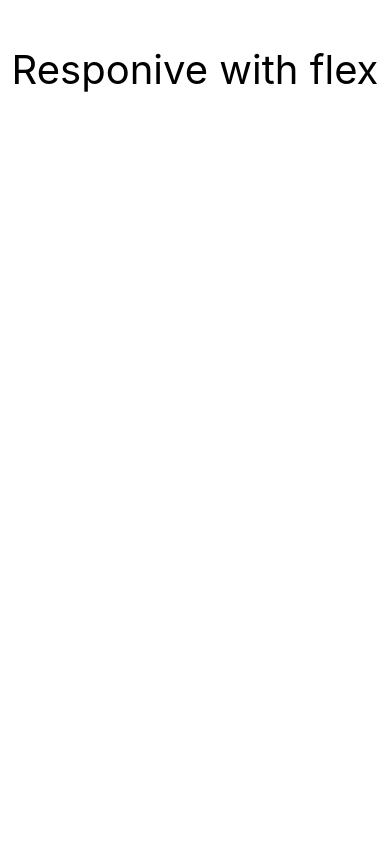
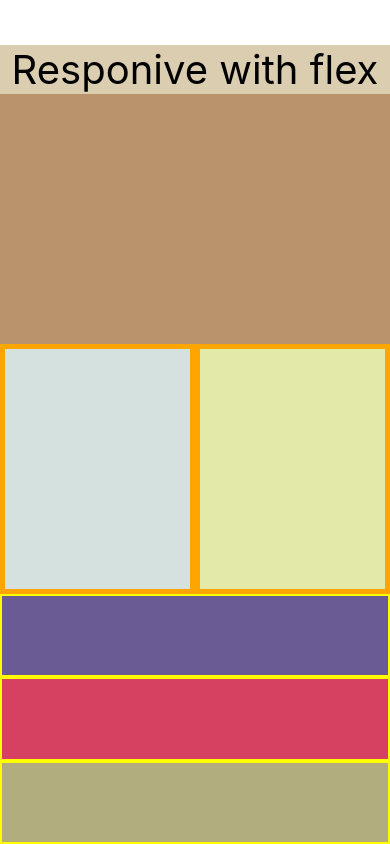
Before and after one commit to Nitishrestha/ExpoReactNative, a React Native app: screen / in a window 390 px wide. Built offline with nearby package versions, Linux system fonts and the light colour scheme.

Commit message:
complete responsive with flex

```diff
--- a/App.js
+++ b/App.js
@@ -2,18 +2,38 @@ import { FlatList, StyleSheet, Text, View } from "react-native";
 
 const App = () => {
   return (
-    <View>
-      <Text style={styles.text}>Responive with flex</Text>
+    <View style={{ flex: 1 }}>
+      <Text style={styles.title}>Responive with flex</Text>
+
+      <View style={styles.view2}></View>
+      <View style={styles.view3}>
+        <View style={styles.view3a}></View>
+        <View style={styles.view3b}></View>
+      </View>
+      <View style={styles.view4}>
+        <View style={styles.view4a}></View>
+        <View style={styles.view4b}></View>
+        <View style={styles.view4c}></View>
+      </View>
     </View>
   );
 };
 
 const styles = StyleSheet.create({
-  text: {
+  title: {
     marginTop: 45,
     fontSize: 40,
     textAlign: "center",
+    backgroundColor: "#dbceb0",
   },
+  view2: { flex: 1, backgroundColor: "#b9936c" },
+  view3: { flex: 1, backgroundColor: "orange", flexDirection: "row" },
+  view4: { flex: 1, backgroundColor: "yellow" },
+  view3a: { flex: 1, backgroundColor: "#d5e1df", margin: 5 },
+  view3b: { flex: 1, backgroundColor: "#e3eaa7", margin: 5 },
+  view4a: { flex: 1, backgroundColor: "#6b5b95", margin: 2 },
+  view4b: { flex: 1, backgroundColor: "#d64161", margin: 2 },
+  view4c: { flex: 1, backgroundColor: "#b2ad7f", margin: 2 },
 });
 
 export default App;
```
